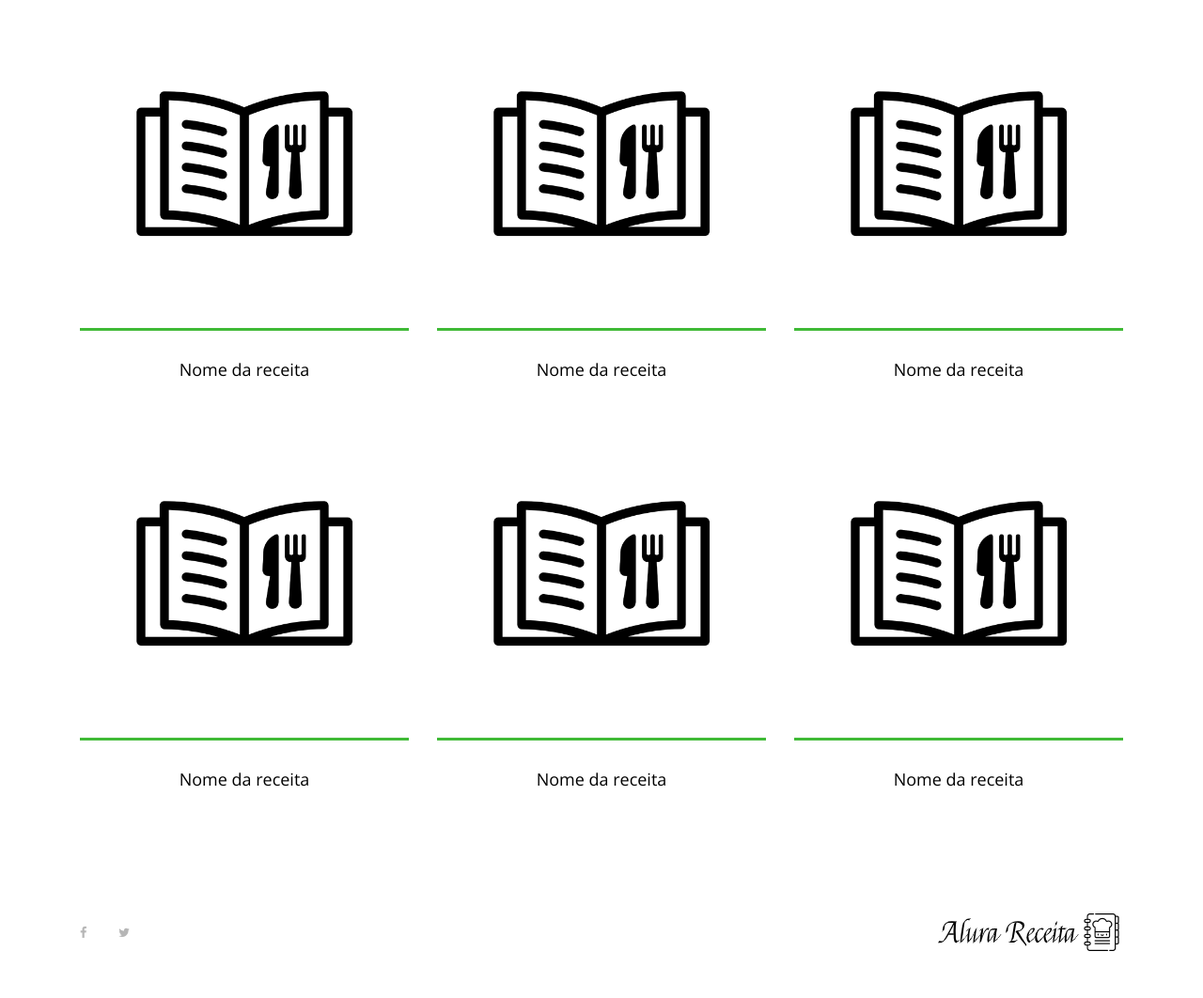
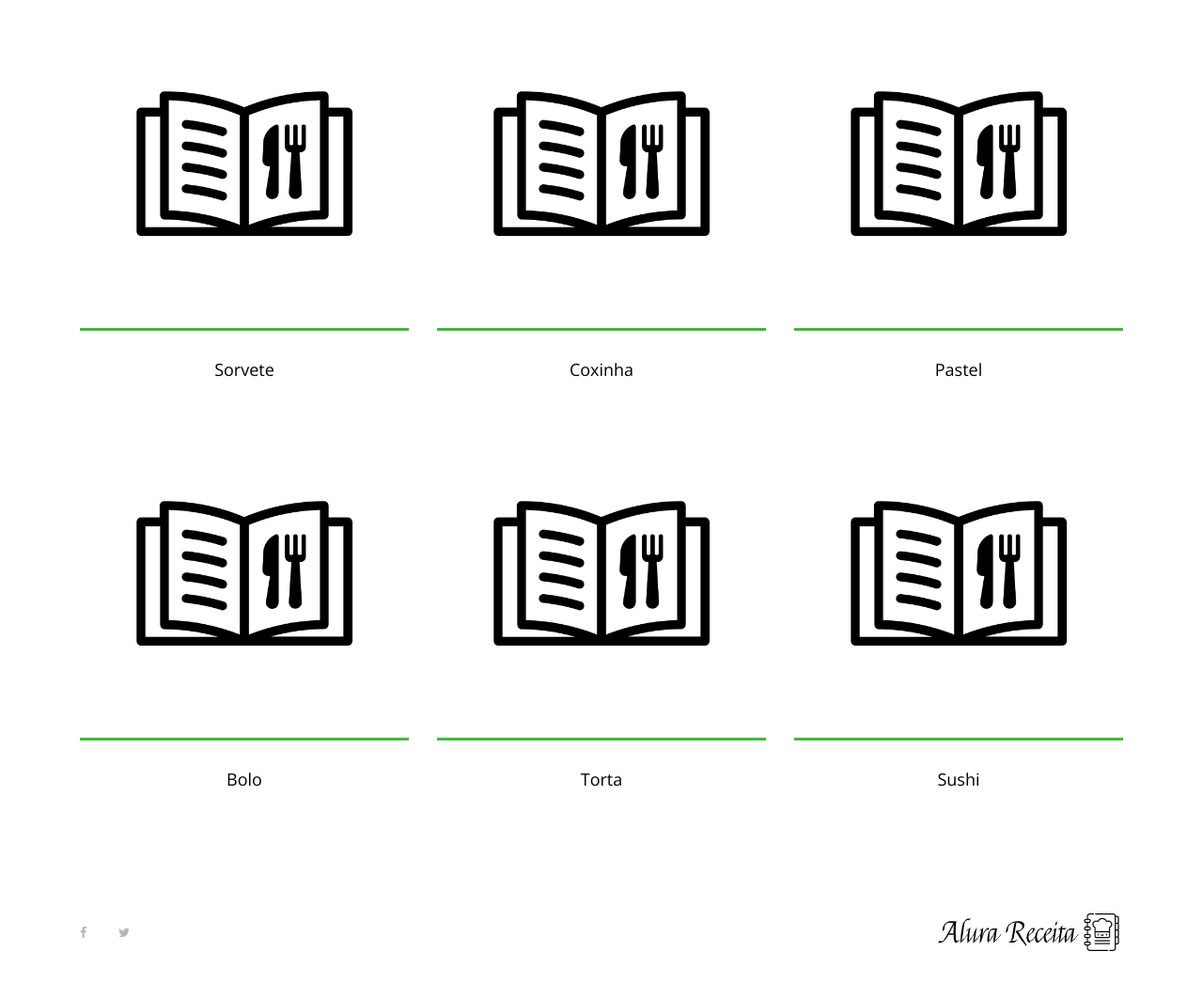
Before and after one commit to Lu1zEdu/Django-Python, a Django app: page / in a window 1280 px wide. Shown: the part 196-1258 px from the top of the page at 94% size. Run offline with Django 5.2, Linux system fonts and the light colour scheme; some libraries are stand-ins or nearby versions.

Commit message:
Let's gooooo

```diff
--- a/receitas/templates/Index.html
+++ b/receitas/templates/Index.html
@@ -59,77 +59,19 @@
     <section class="best-receipe-area">
       <div class="container">
         <div class="row">
+          {% for chave , valor in nome_da_receita.items %}
           <!-- Single Best Receipe Area -->
           <div class="col-12 col-sm-6 col-lg-4">
             <div class="single-best-receipe-area mb-30">
               <img src="{% static 'img/bg-img/foto_receita.png' %}" alt="" />
               <div class="receipe-content">
                 <a href="{% url 'receita'%}">
-                  <h5>Nome da receita</h5>
+                  <h5>{{ valor }}</h5>
                 </a>
               </div>
             </div>
           </div>
-
-          <!-- Single Best Receipe Area -->
-          <div class="col-12 col-sm-6 col-lg-4">
-            <div class="single-best-receipe-area mb-30">
-              <img src="{% static 'img/bg-img/foto_receita.png' %}" alt="" />
-              <div class="receipe-content">
-                <a href="{% url 'receita'%}">
-                  <h5>Nome da receita</h5>
-                </a>
-              </div>
-            </div>
-          </div>
-
-          <!-- Single Best Receipe Area -->
-          <div class="col-12 col-sm-6 col-lg-4">
-            <div class="single-best-receipe-area mb-30">
-              <img src="{% static 'img/bg-img/foto_receita.png' %}" alt="" />
-              <div class="receipe-content">
-                <a href="{% url 'receita'%}">
-                  <h5>Nome da receita</h5>
-                </a>
-              </div>
-            </div>
-          </div>
-
-          <!-- Single Best Receipe Area -->
-          <div class="col-12 col-sm-6 col-lg-4">
-            <div class="single-best-receipe-area mb-30">
-              <img src="{% static 'img/bg-img/foto_receita.png' %}" alt="" />
-              <div class="receipe-content">
-                <a href="{% url 'receita'%}">
-                  <h5>Nome da receita</h5>
-                </a>
-              </div>
-            </div>
-          </div>
-
-          <!-- Single Best Receipe Area -->
-          <div class="col-12 col-sm-6 col-lg-4">
-            <div class="single-best-receipe-area mb-30">
-              <img src="{% static 'img/bg-img/foto_receita.png' %}" alt="" />
-              <div class="receipe-content">
-                <a href="{% url 'receita'%}">
-                  <h5>Nome da receita</h5>
-                </a>
-              </div>
-            </div>
-          </div>
-
-          <!-- Single Best Receipe Area -->
-          <div class="col-12 col-sm-6 col-lg-4">
-            <div class="single-best-receipe-area mb-30">
-              <img src="{% static 'img/bg-img/foto_receita.png' %}" alt="" />
-              <div class="receipe-content">
-                <a href="{% url 'receita'%}">
-                  <h5>Nome da receita</h5>
-                </a>
-              </div>
-            </div>
-          </div>
+          {% endfor %}
         </div>
       </div>
     </section>
--- a/receitas/views.py
+++ b/receitas/views.py
@@ -5,7 +5,16 @@ from django.shortcuts import render
 
 
 def index(request):
-    return render(request, "Index.html")
+    receitas = {
+        1: "Sorvete",
+        2: "Coxinha",
+        3: "Pastel",
+        4: "Bolo",
+        5: "Torta",
+        6: "Sushi",
+    }
+    dados = {"nome_da_receita": receitas}
+    return render(request, "Index.html", dados)
 
 
 def receita(request):
```
Also changed, not shown: AluraReceita/settings.py (+5 -2 lines).
